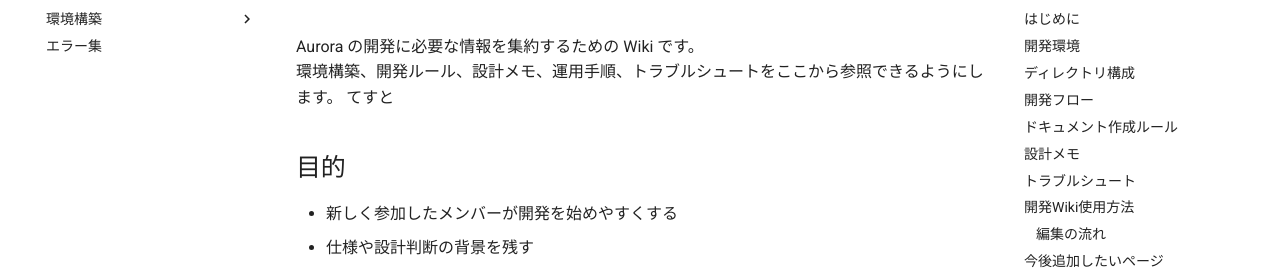
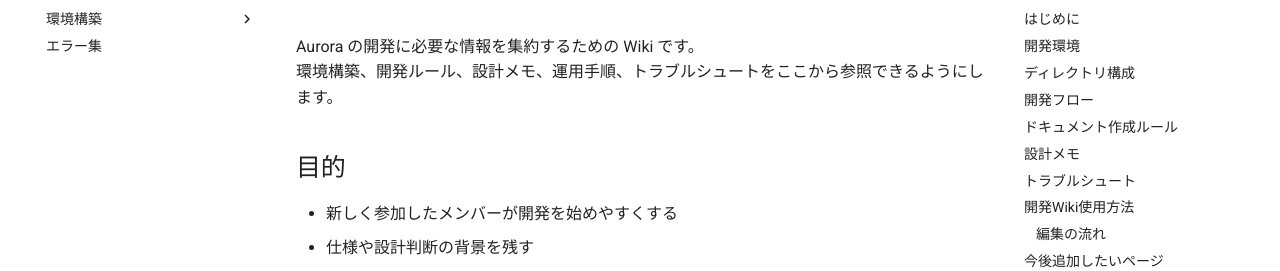
Before and after one commit to KIT-AURORA-software/aurora_wiki, an MkDocs documentation site: the page built from docs/index.md, in a window 1280 px wide and 900 px high. Shown: the part 146-417 px from the top of the window. Built offline with MkDocs 1.6.1 and Material for MkDocs 9.7.7, drawn with Linux system fonts in a browser that asks for light colours; some of the changed text lies outside the part shown.

Commit message:
update index.md

```diff
--- a/docs/index.md
+++ b/docs/index.md
@@ -2,7 +2,6 @@
 
 Aurora の開発に必要な情報を集約するための Wiki です。
 環境構築、開発ルール、設計メモ、運用手順、トラブルシュートをここから参照できるようにします。
-てすと
 
 ## 目的
 
```
Also changed, not shown: other parts of docs/index.md (+1 -0 lines).
